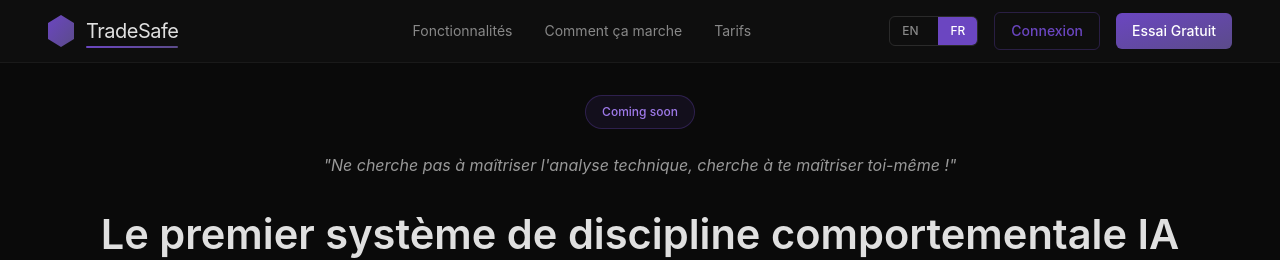
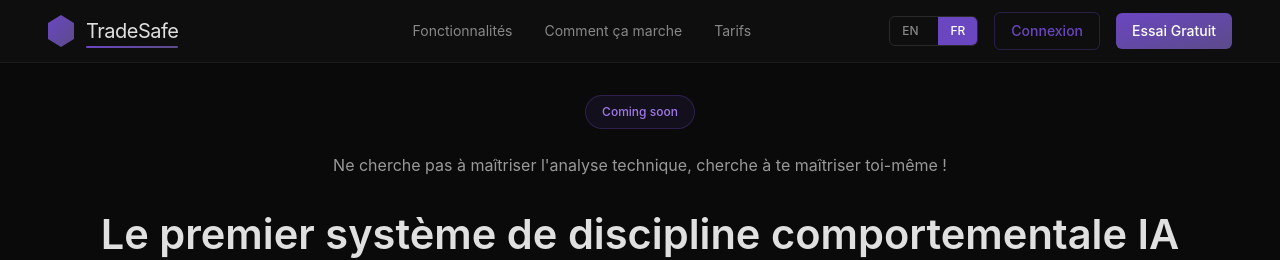
Before and after one commit to Trade-Safe/tradesafe-landing, a Next.js app: page /fr in a window 1280 px wide. Shown: the top 260 px of the page. Built offline with nearby package versions, Linux system fonts and the light colour scheme.

Commit message:
Update Hero.tsx

```diff
--- a/components/Hero.tsx
+++ b/components/Hero.tsx
@@ -19,8 +19,8 @@ export default function Hero({ badge, quote, title, subtitle, priceMonth, priceY
         {badge}
       </div>
 
-      <p className="text-base text-[#999] italic mb-8 font-normal">
-        "{quote}"
+      <p className="text-base text-[#999] mb-8 font-normal">
+        {quote}
       </p>
 
       <h1
```
